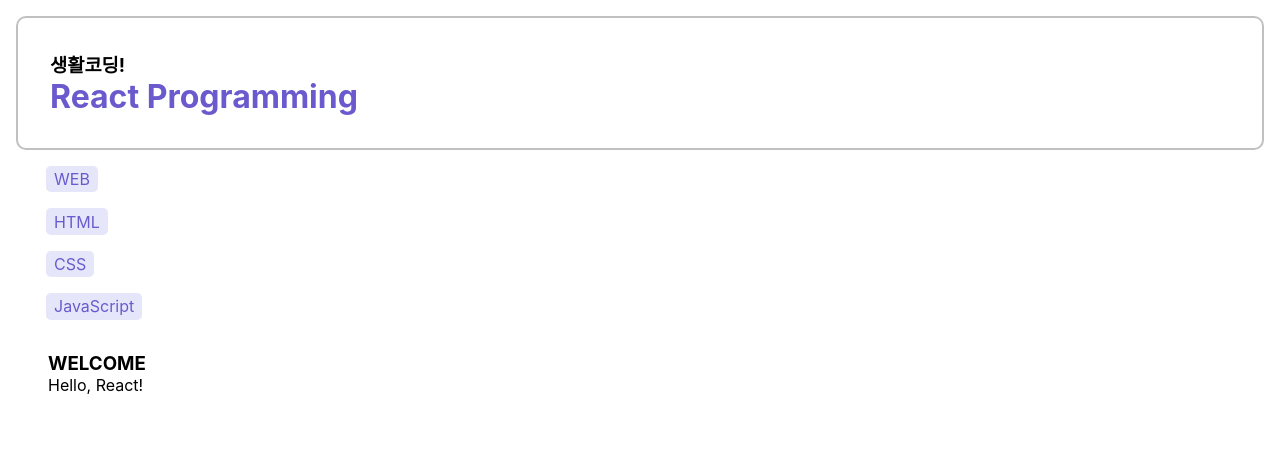
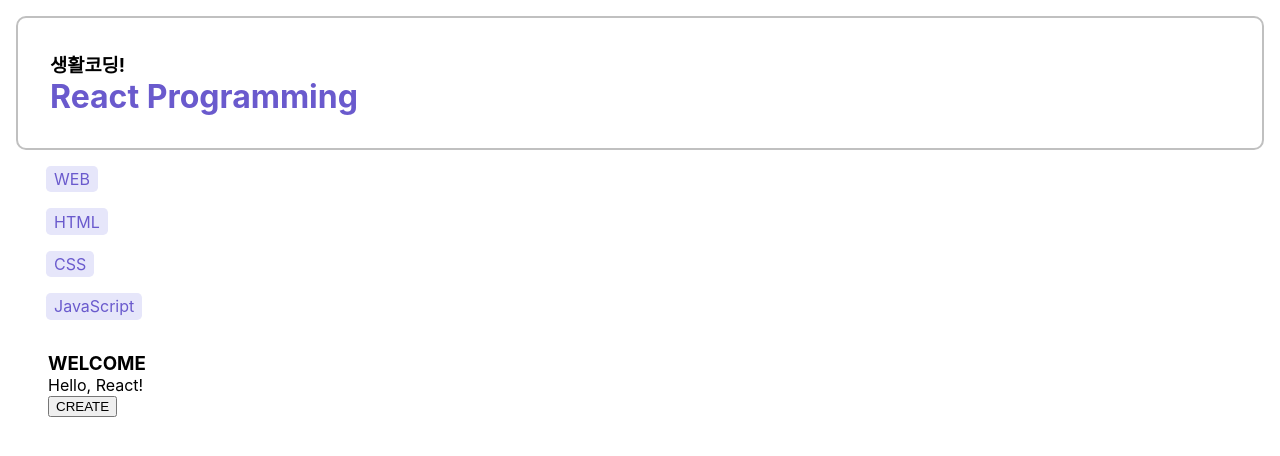
Before and after one commit to choijueun/React, a React (Create React App) app in the folder shcoding2/: page / in a window 1280 px wide. Shown: the top 456 px of the page. Built offline with nearby package versions, Linux system fonts and the light colour scheme.

Commit message:
add Buttons

```diff
--- a/shcoding2/src/App.js
+++ b/shcoding2/src/App.js
@@ -46,7 +46,7 @@ class App extends Component {
             <div className="App">
                 <Header title={this.state.subject} changeHelper={changeHelper}/>
                 <Nav data={this.state.contents} changeHelper={changeHelper}/>
-                <Content title={_title} desc={_desc} />
+                <Content title={_title} desc={_desc} mode={this.state.mode} />
             </div>
         );
     }
--- a/shcoding2/src/components/views/Content/Content.js
+++ b/shcoding2/src/components/views/Content/Content.js
@@ -6,11 +6,25 @@ class Content extends Component {
         const title = this.props.title;
         const desc = this.props.desc;
 
+        let btn = null;
+        if(this.props.mode === 'MAIN') {
+            btn = <div>
+                <button>CREATE</button>
+            </div>
+        }else if(this.props.mode === 'READ'){
+            btn = <div>
+                <button>CREATE</button>
+                <button>UPDATE</button>
+                <button>DELETE</button>
+            </div>
+        }
+
 
         return (
             <article>
                 <h3>{title}</h3>
                 {desc}
+                {btn}
             </article>
         )
     }
```
